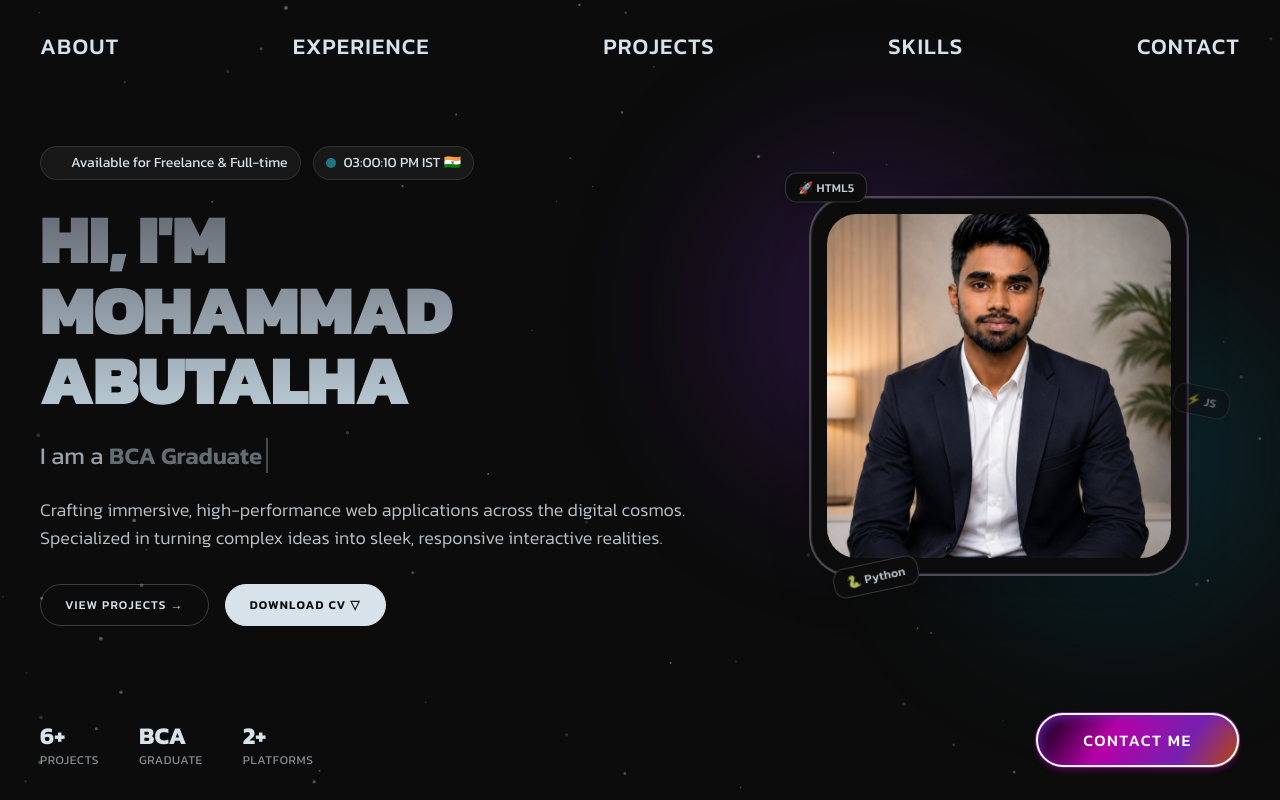
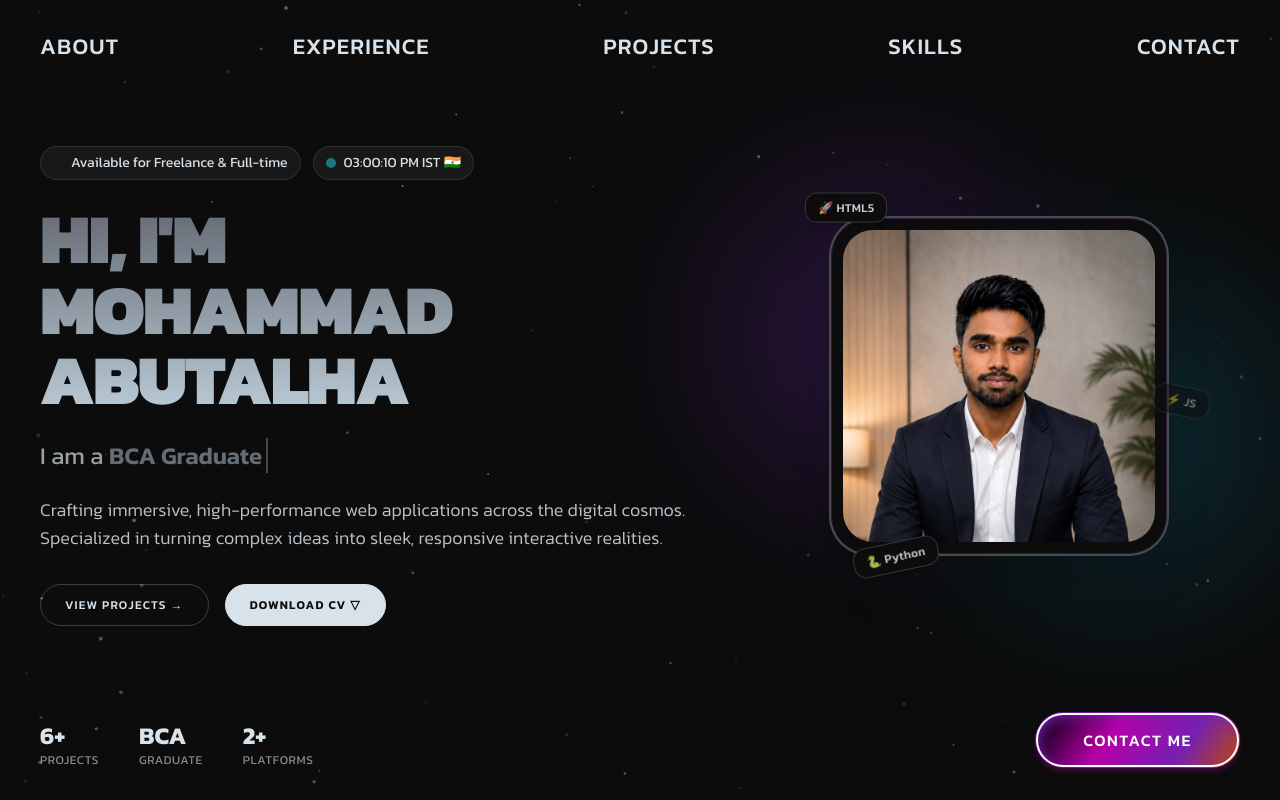
Before and after one commit to Abutalha09/portfolio, a React (Vite) app: page / in a window 1280 px wide. Shown: the top 800 px of the page. Built offline with nearby package versions, Linux system fonts and the light colour scheme.

Commit message:
feat: implement HeroSection, ContactSection, and reusable FadeIn animation component

```diff
--- a/src/components/ContactSection.tsx
+++ b/src/components/ContactSection.tsx
@@ -186,15 +186,13 @@ export const ContactSection: React.FC = () => {
                     <span className="text-[9px] font-bold text-cyan-400 uppercase tracking-widest block leading-none mb-1">Hi there! 👋</span>
                     <h4 className="text-xs font-bold text-white uppercase tracking-wide leading-none">Voice Intro Note</h4>
                   </div>
-                  {isPlaying && (
-                    <div className="flex items-end gap-0.5 h-3 select-none pr-1">
+                  <div className={`flex items-end gap-0.5 h-3 select-none pr-1 transition-opacity duration-300 ${isPlaying ? 'opacity-100' : 'opacity-0'}`}>
                     <span className="w-0.5 bg-cyan-400 rounded-full animate-bar-1 h-2"></span>
                     <span className="w-0.5 bg-cyan-400 rounded-full animate-bar-2 h-3"></span>
                     <span className="w-0.5 bg-cyan-400 rounded-full animate-bar-3 h-1"></span>
                     <span className="w-0.5 bg-cyan-400 rounded-full animate-bar-4 h-3"></span>
                     <span className="w-0.5 bg-cyan-400 rounded-full animate-bar-5 h-2"></span>
                   </div>
-                  )}
                 </div>
 
                 <div className="flex items-center gap-3">
--- a/src/components/FadeIn.tsx
+++ b/src/components/FadeIn.tsx
@@ -1,4 +1,4 @@
-import React from 'react';
+import React, { useMemo } from 'react';
 import { motion } from 'framer-motion';
 
 interface FadeInProps {
@@ -22,8 +22,11 @@ export const FadeIn: React.FC<FadeInProps> = ({
   className = '',
   id,
 }) => {
-  // Create motion component dynamically
-  const MotionComponent = motion.create(as as any);
+  // Memoize so motion.create() is NOT called on every re-render.
+  // Without this, every parent state change (e.g. isPlaying) would create a
+  // brand-new component type, causing Framer Motion to reset the animation
+  // to opacity:0 — producing the "blink / flash black" bug.
+  const MotionComponent = useMemo(() => motion.create(as as any), [as]);
 
   return (
     <MotionComponent
--- a/src/components/HeroSection.tsx
+++ b/src/components/HeroSection.tsx
@@ -155,7 +155,7 @@ export const HeroSection: React.FC = () => {
           <div className="absolute w-64 h-64 sm:w-80 sm:h-80 bg-cyan-600/20 blur-[80px] rounded-full -bottom-10 -right-10 z-0"></div>
 
           {/* Portrait with Magnet */}
-          <FadeIn delay={0.6} y={30} className="z-10 w-[240px] sm:w-[300px] md:w-[350px] lg:w-[380px] aspect-square relative">
+          <FadeIn delay={0.6} y={30} className="z-10 w-[220px] sm:w-[270px] md:w-[310px] lg:w-[340px] aspect-square relative">
             <Magnet
               padding={150}
               strength={3}
@@ -163,13 +163,13 @@ export const HeroSection: React.FC = () => {
               inactiveTransition="transform 0.6s ease-in-out"
               className="w-full h-full"
             >
-              <div className="w-full h-full rounded-[40px] border-2 border-[#D7E2EA]/30 bg-[#0C0C0C] p-4 relative group overflow-hidden shadow-2xl flex items-center justify-center">
+              <div className="w-full h-full rounded-[40px] border-2 border-[#D7E2EA]/30 bg-[#0C0C0C] p-3 relative group overflow-hidden shadow-2xl flex items-center justify-center">
                 {/* Glow ring */}
                 <div className="absolute inset-0 border border-purple-500/20 rounded-[38px] group-hover:border-cyan-500/40 transition-all duration-300"></div>
                 <img
                   src="/talha's pic.jpg"
                   alt="Mohammad Abutalha"
-                  className="w-full h-full object-cover rounded-[30px] pointer-events-none"
+                  className="w-full h-full object-cover object-top rounded-[30px] pointer-events-none"
                 />
               </div>
             </Magnet>
```
Lines whose indentation alone changed are shown as unchanged.
